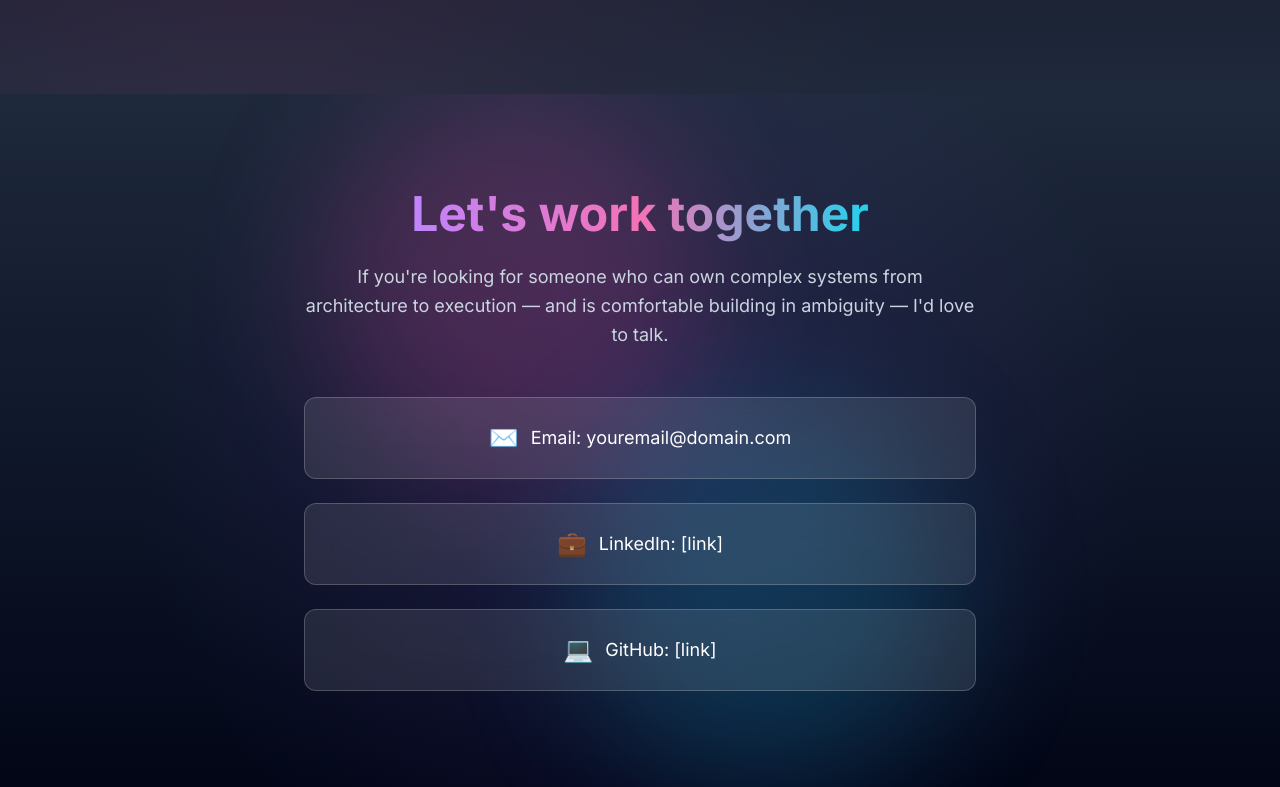
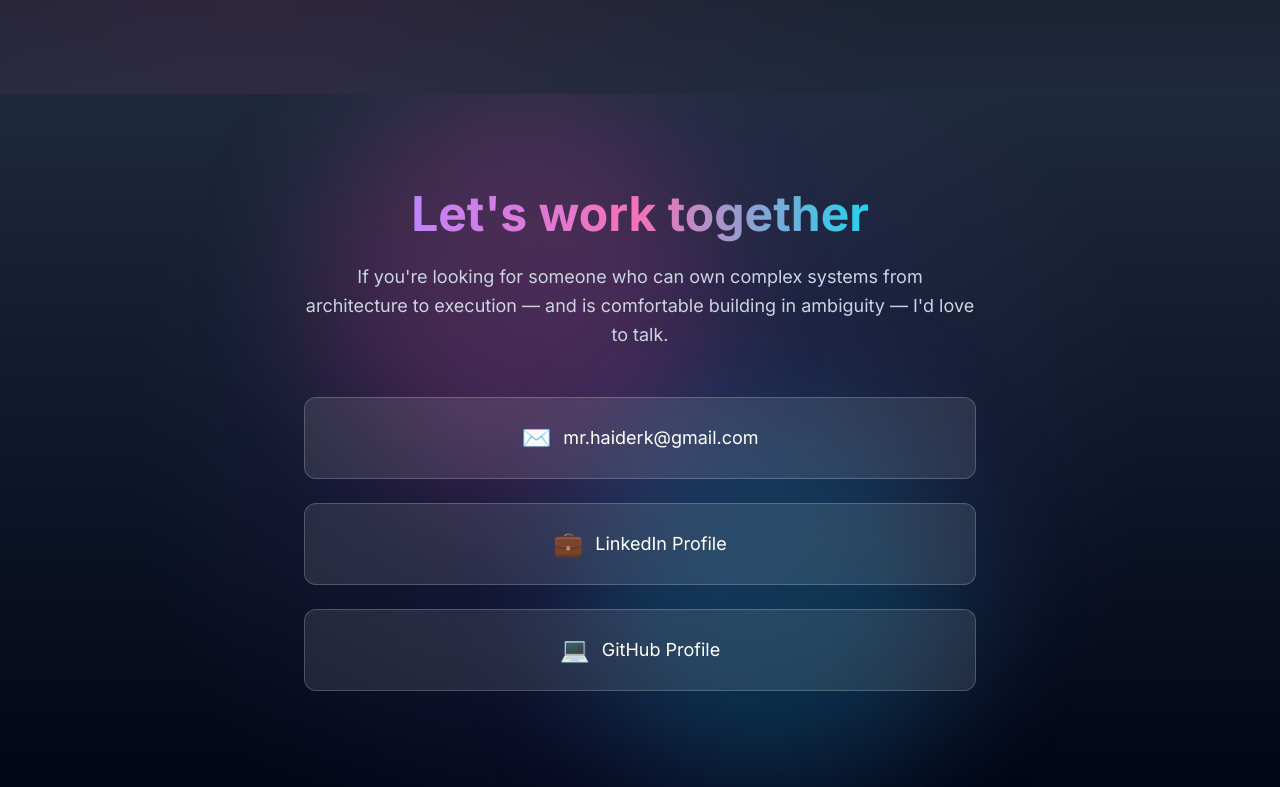
Before and after one commit to kamal-haider/KAMAL_PORTFOLIO, a Next.js app: page / in a window 1280 px wide. Shown: the part 7209-7996 px from the top of the page. Built offline with nearby package versions, Linux system fonts and the light colour scheme.

Commit message:
Update Contact.tsx

```diff
--- a/components/Contact.tsx
+++ b/components/Contact.tsx
@@ -17,18 +17,18 @@ export default function Contact() {
 
         <div className="space-y-6">
           <a
-            href="mailto:youremail@domain.com"
+            href="mailto:mr.haiderk@gmail.com"
             className="group block glass rounded-xl p-6 border border-white/10 hover:border-purple-500/50 transition-all duration-300 hover:scale-105 hover:shadow-xl hover:shadow-purple-500/20"
           >
             <div className="flex items-center justify-center gap-3">
               <span className="text-2xl">✉️</span>
               <span className="text-lg text-white group-hover:text-transparent group-hover:bg-clip-text group-hover:bg-gradient-to-r group-hover:from-purple-400 group-hover:to-pink-400 transition-all">
-                Email: youremail@domain.com
+                mr.haiderk@gmail.com
               </span>
             </div>
           </a>
           <a
-            href="https://linkedin.com/in/yourprofile"
+            href="https://www.linkedin.com/in/kamal-haider/"
             target="_blank"
             rel="noopener noreferrer"
             className="group block glass rounded-xl p-6 border border-white/10 hover:border-blue-500/50 transition-all duration-300 hover:scale-105 hover:shadow-xl hover:shadow-blue-500/20"
@@ -36,12 +36,12 @@ export default function Contact() {
             <div className="flex items-center justify-center gap-3">
               <span className="text-2xl">💼</span>
               <span className="text-lg text-white group-hover:text-transparent group-hover:bg-clip-text group-hover:bg-gradient-to-r group-hover:from-blue-400 group-hover:to-cyan-400 transition-all">
-                LinkedIn: [link]
+                LinkedIn Profile
               </span>
             </div>
           </a>
           <a
-            href="https://github.com/yourusername"
+            href="https://github.com/kamal-haider"
             target="_blank"
             rel="noopener noreferrer"
             className="group block glass rounded-xl p-6 border border-white/10 hover:border-purple-500/50 transition-all duration-300 hover:scale-105 hover:shadow-xl hover:shadow-purple-500/20"
@@ -49,7 +49,7 @@ export default function Contact() {
             <div className="flex items-center justify-center gap-3">
               <span className="text-2xl">💻</span>
               <span className="text-lg text-white group-hover:text-transparent group-hover:bg-clip-text group-hover:bg-gradient-to-r group-hover:from-purple-400 group-hover:to-pink-400 transition-all">
-                GitHub: [link]
+                GitHub Profile
               </span>
             </div>
           </a>
```
